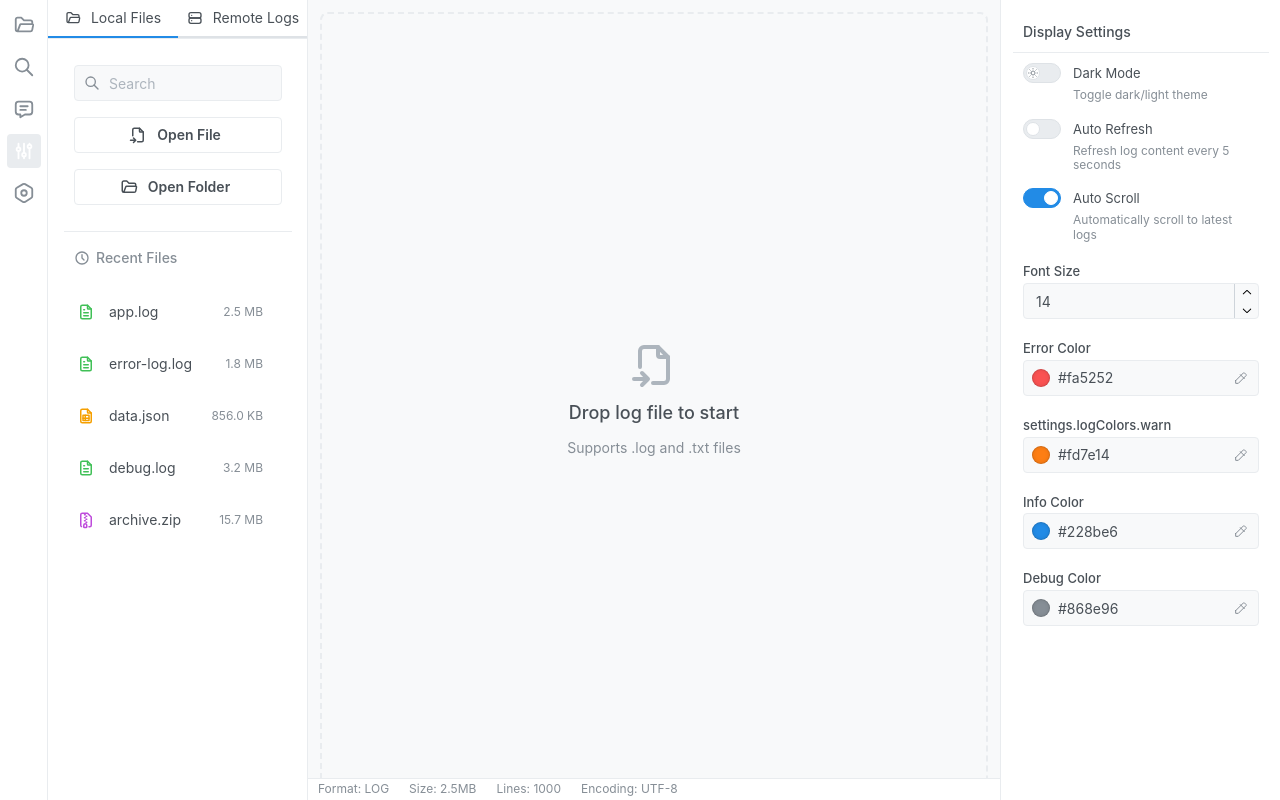
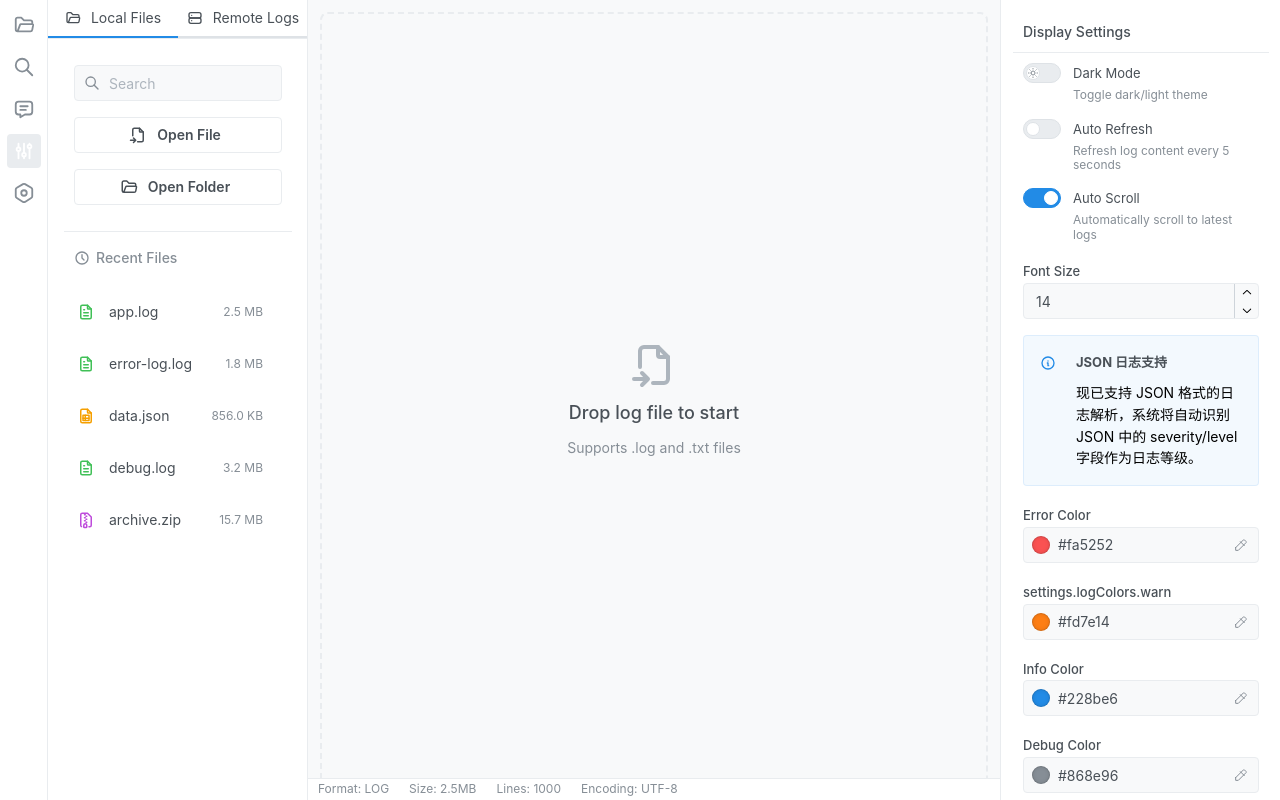
Before and after one commit to pumpkiiinnn/easylog, a React (Vite) app: page / in a window 1280 px wide. Both pictures are taken after a click on the button 23 px from the left and 151 px from the top of the page. Built offline with nearby package versions, Linux system fonts and the light colour scheme.

Commit message:
增强日志处理功能，支持 JSON 格式日志解析，添加日志等级规范化函数，更新样式获取逻辑，并在设置面板中添加 JSON 日志支持提示。

```diff
--- a/src/components/LogContent.tsx
+++ b/src/components/LogContent.tsx
@@ -227,7 +227,13 @@ export default function LogContent() {
 
   // 渲染单条日志
   const renderLogEntry = (entry: LogEntry, index: number) => {
-    const style = styles[entry.level.toLowerCase()] || styles.info;
+    const styles = useLogSettingsStore.getState().styles;
+    const fontSize = useLogSettingsStore.getState().fontSize;
+    const searchText = useLogSettingsStore.getState().searchText;
+    const getStyleForLevel = useLogSettingsStore.getState().getStyleForLevel;
+
+    // 使用 getStyleForLevel 函数获取样式，确保处理 JSON 日志中的各种日志等级
+    const style = getStyleForLevel(entry.level);
     const segments = highlightText(entry.rawContent, searchText);
     const isCurrentMatch = searchMatches[currentSearchIndex] === index;
 
--- a/src/components/SettingsPanel.tsx
+++ b/src/components/SettingsPanel.tsx
@@ -1,8 +1,8 @@
-import { Stack, Text, Switch, ColorInput, NumberInput, Box } from '@mantine/core';
+import { Stack, Text, Switch, ColorInput, NumberInput, Box, Alert } from '@mantine/core';
 import { useLogSettingsStore } from '../stores/logSettingsStore';
 import { useThemeStore } from '../stores/themeStore';
 import { LogLevel } from '../types/log';
-import { IconMoonStars, IconSun } from '@tabler/icons-react';
+import { IconMoonStars, IconSun, IconInfoCircle } from '@tabler/icons-react';
 import { useTranslation } from 'react-i18next';
 
 export default function SettingsPanel() {
@@ -97,6 +97,23 @@ export default function SettingsPanel() {
             }}
           />
 
+          <Alert
+            icon={<IconInfoCircle size={16} />}
+            color="blue"
+            variant="light"
+            title="JSON 日志支持"
+            styles={{
+              title: { fontSize: '13px', color: colors.text },
+              body: { fontSize: '12px', color: isDark ? '#909296' : '#868e96' },
+              root: {
+                backgroundColor: isDark ? 'rgba(34, 139, 230, 0.1)' : 'rgba(34, 139, 230, 0.05)',
+                border: `1px solid ${isDark ? 'rgba(34, 139, 230, 0.2)' : 'rgba(34, 139, 230, 0.1)'}`,
+              }
+            }}
+          >
+            现已支持 JSON 格式的日志解析，系统将自动识别 JSON 中的 severity/level 字段作为日志等级。
+          </Alert>
+
           {(Object.keys(styles) as LogLevel[]).map((level) => (
             <ColorInput
               key={level}
--- a/src/stores/logSettingsStore.ts
+++ b/src/stores/logSettingsStore.ts
@@ -1,5 +1,33 @@
 import { create } from 'zustand';
 import { LogLevel, LogStyle, LogFilter } from '../types/log';
+
+// 日志等级映射函数，将各种格式的日志等级规范化为标准形式
+export const normalizeLogLevel = (level: string): LogLevel => {
+  const lowerLevel = level.toLowerCase();
+
+  // 错误级别
+  if (['error', 'fatal', 'severe', 'critical', 'emergency', 'alert'].includes(lowerLevel)) {
+    return 'error';
+  }
+
+  // 警告级别
+  if (['warn', 'warning'].includes(lowerLevel)) {
+    return 'warn';
+  }
+
+  // 信息级别
+  if (['info', 'information', 'notice'].includes(lowerLevel)) {
+    return 'info';
+  }
+
+  // 调试级别
+  if (['debug', 'trace', 'verbose', 'fine', 'finer', 'finest'].includes(lowerLevel)) {
+    return 'debug';
+  }
+
+  // 默认为 info
+  return 'info';
+};
 
 interface LogSettingsState {
   styles: Record<string, LogStyle>;
@@ -14,9 +42,10 @@ interface LogSettingsState {
   setAutoRefresh: (enabled: boolean) => void;
   setAutoScroll: (enabled: boolean) => void;
   setFontSize: (size: number) => void;
+  getStyleForLevel: (level: string) => LogStyle;
 }
 
-export const useLogSettingsStore = create<LogSettingsState>((set) => ({
+export const useLogSettingsStore = create<LogSettingsState>((set, get) => ({
   styles: {
     error: {
       color: '#fa5252',
@@ -33,10 +62,14 @@ export const useLogSettingsStore = create<LogSettingsState>((set) => ({
     debug: {
       color: '#868e96',
       fontWeight: 400
+    },
+    trace: {
+      color: '#868e96',
+      fontWeight: 400
     }
   },
   filter: {
-    levels: ['ERROR', 'WARN', 'INFO', 'DEBUG'],
+    levels: ['ERROR', 'WARN', 'INFO', 'DEBUG', 'TRACE'],
   },
   searchText: '',
   autoRefresh: false,
@@ -63,5 +96,12 @@ export const useLogSettingsStore = create<LogSettingsState>((set) => ({
     set({ autoScroll: enabled }),
 
   setFontSize: (size) =>
-    set({ fontSize: size })
+    set({ fontSize: size }),
+
+  // 根据日志等级获取对应的样式
+  getStyleForLevel: (level: string) => {
+    const state = get();
+    const normalizedLevel = normalizeLogLevel(level);
+    return state.styles[normalizedLevel] || state.styles.info;
+  }
 }));
--- a/src/types/log.ts
+++ b/src/types/log.ts
@@ -7,7 +7,10 @@ export interface LogEntry {
   logger?: string;
 }
 
-export type LogLevel = 'ERROR' | 'WARN' | 'INFO' | 'DEBUG';
+export type LogLevel = 'ERROR' | 'WARN' | 'INFO' | 'DEBUG' | 'TRACE' |
+                        'error' | 'warn' | 'info' | 'debug' | 'trace' |
+                        'FATAL' | 'fatal' | 'SEVERE' | 'severe' |
+                        'WARNING' | 'warning';
 
 export interface LogStyle {
   color: string;
```
